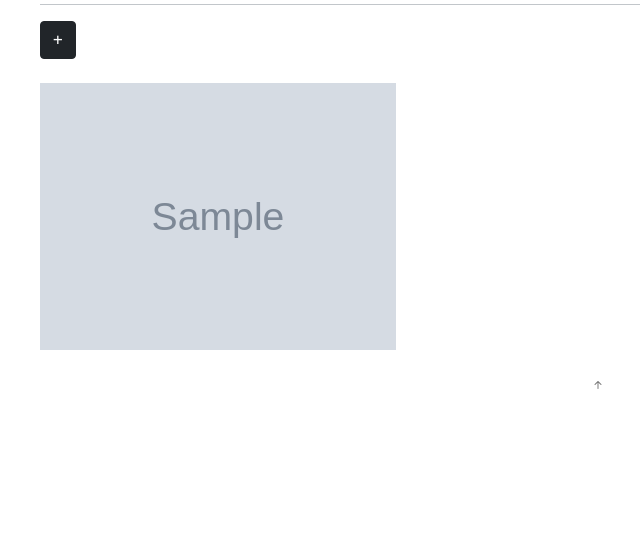
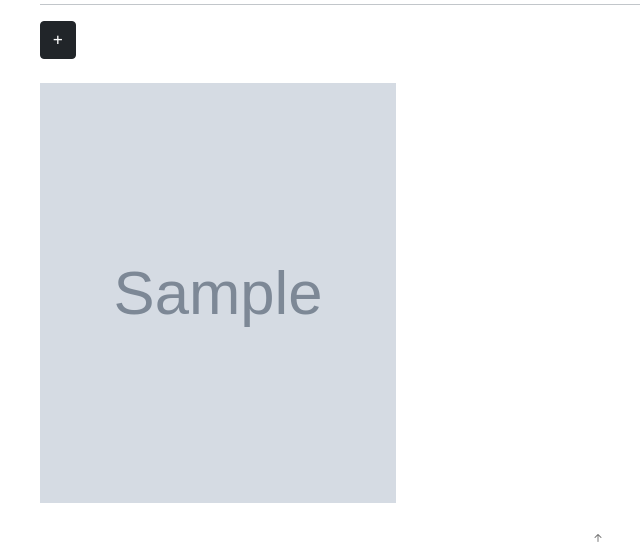
Before and after one commit to Hernando17/wall-e, a Laravel app: page / in a window 1280 px wide. Shown: the part 271-822 px from the top of the page, without its empty margins (42-682 px from the left). Before the commit the page ends 660 px from the top, so only its background shows below. Run offline with Laravel 8, Linux system fonts and the light colour scheme; tables that the repository leaves empty hold one stand-in row (values such as "Sample post"); grey boxes marked "Sample" are stand-in pictures; some web fonts are replaced.

Commit message:
no major update for now

```diff
--- a/resources/views/index.blade.php
+++ b/resources/views/index.blade.php
@@ -99,7 +99,7 @@
                             <div class="work-info">
                                 <h3>{{ $i->title }}</h3>
                             </div>
-                            <img class="img-fluid" src="{{ asset('storage/images') }}/{{ $i->image }}">
+                            <img class="img-fluid" src="{{ asset('storage/images') }}/{{ $i->image }}"  style="height: 420px; width: 420px; object-fit: cover;">
                         </a>
                     </div>
                 @endforeach
```
Also changed, not shown: 18 other files.
